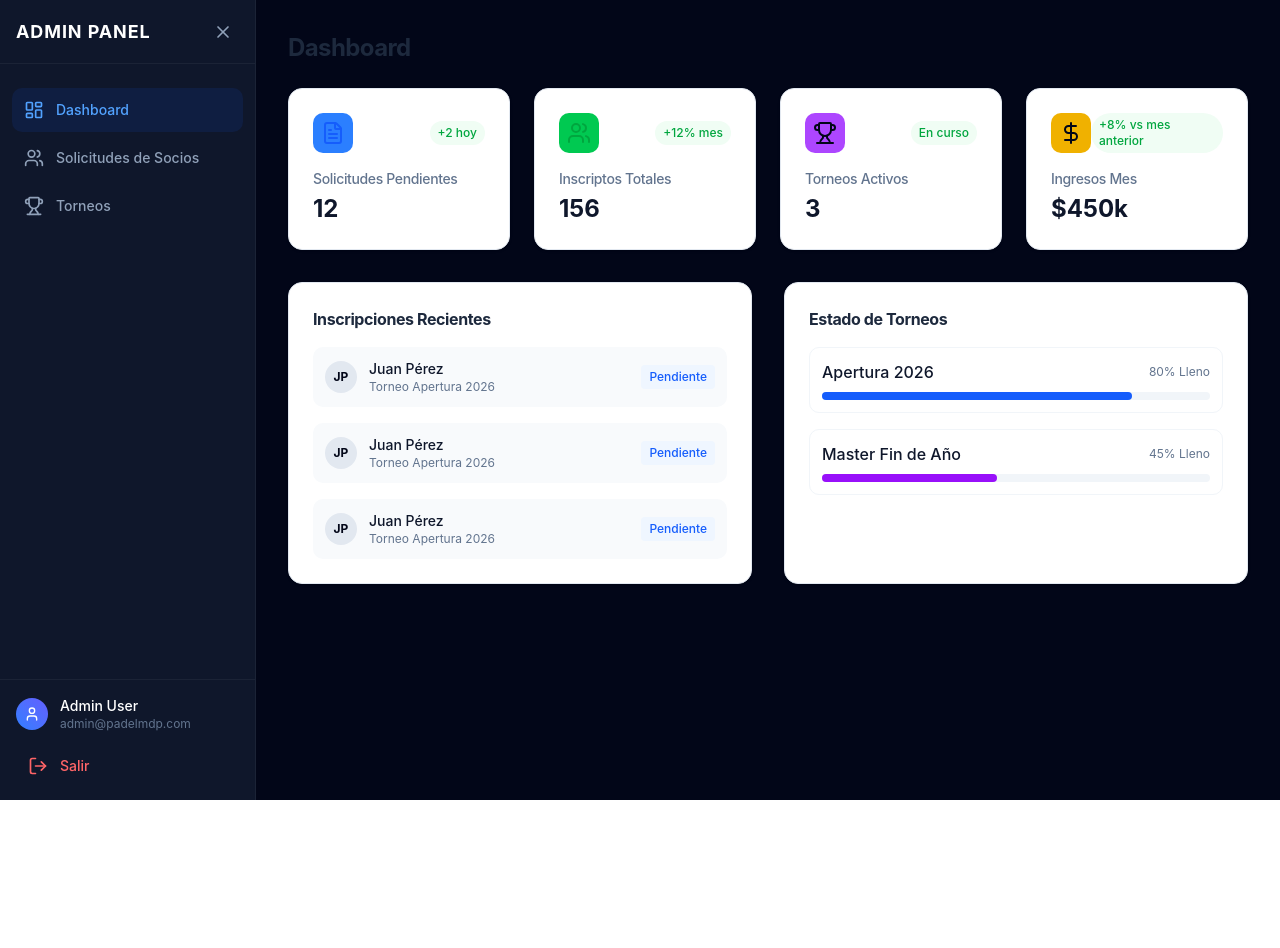
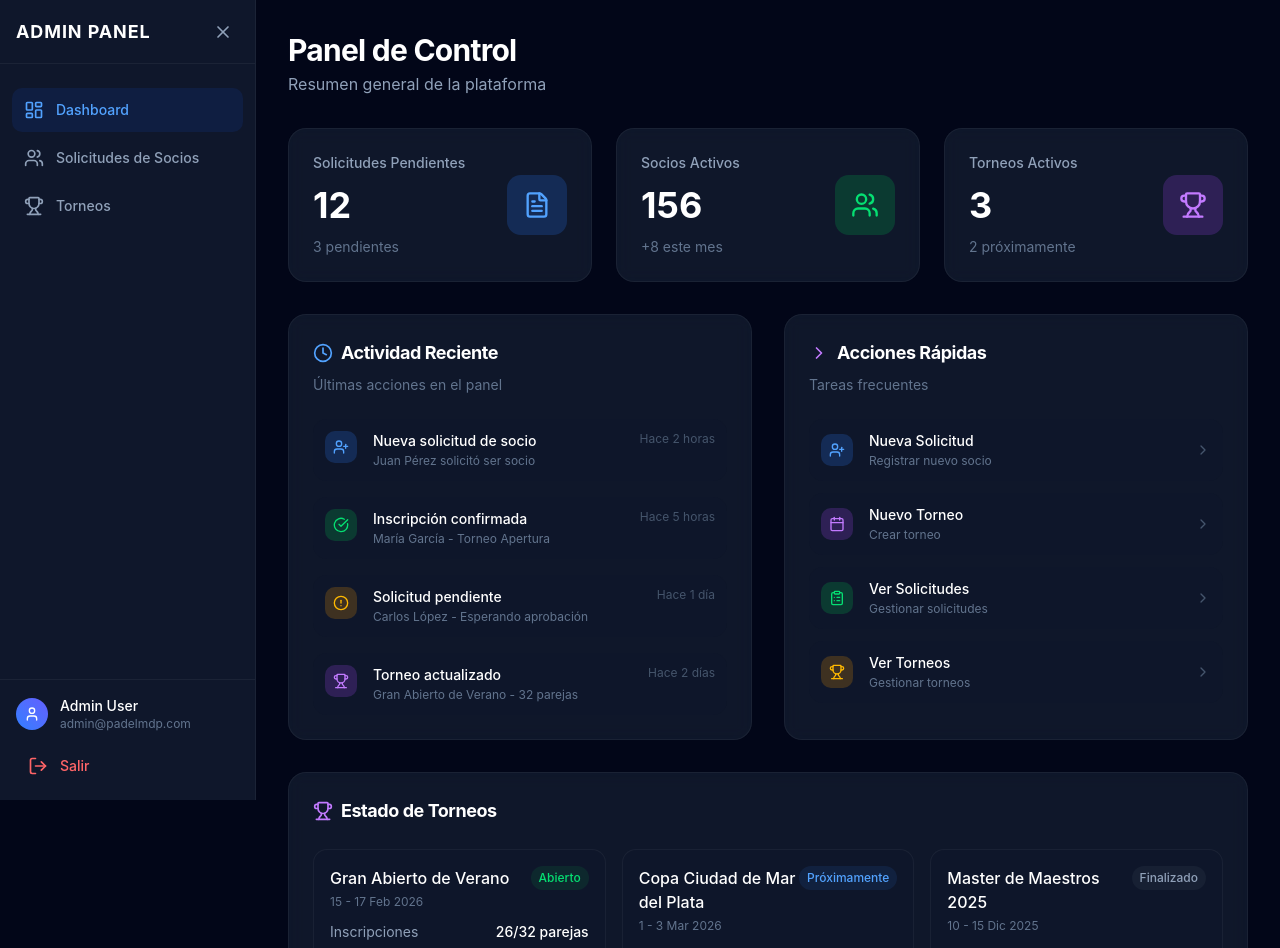
Before and after one commit to LautaroFullone/association-landing-page, a React (Vite) app: page /admin/dashboard in a window 1280 px wide. Shown: the top 948 px of the page. Before the commit the page ends 800 px from the top, so only its background shows below. Built offline with nearby package versions, Linux system fonts and the light colour scheme.

Commit message:
feat: update dashboard

```diff
--- a/src/pages/admin/Dashboard.tsx
+++ b/src/pages/admin/Dashboard.tsx
@@ -1,128 +1,316 @@
-import { Users, FileText, Trophy, DollarSign } from "lucide-react";
+import {
+  Users,
+  FileText,
+  Trophy,
+  ChevronRight,
+  Clock,
+  UserPlus,
+  ClipboardList,
+  Calendar,
+  CheckCircle,
+  AlertCircle,
+} from "lucide-react";
 
 export function Dashboard() {
   const stats = [
     {
       name: "Solicitudes Pendientes",
       value: "12",
+      subtitle: "3 pendientes",
       icon: FileText,
-      change: "+2 hoy",
-      color: "bg-blue-500",
+      iconBg: "bg-blue-500/20",
+      iconColor: "text-blue-400",
     },
     {
-      name: "Inscriptos Totales",
+      name: "Socios Activos",
       value: "156",
+      subtitle: "+8 este mes",
       icon: Users,
-      change: "+12% mes",
-      color: "bg-green-500",
+      iconBg: "bg-green-500/20",
+      iconColor: "text-green-400",
     },
     {
       name: "Torneos Activos",
       value: "3",
+      subtitle: "2 próximamente",
       icon: Trophy,
-      change: "En curso",
-      color: "bg-purple-500",
+      iconBg: "bg-purple-500/20",
+      iconColor: "text-purple-400",
+    },
+  ];
+
+  const recentActivity = [
+    {
+      id: 1,
+      icon: UserPlus,
+      iconBg: "bg-blue-500/20",
+      iconColor: "text-blue-400",
+      title: "Nueva solicitud de socio",
+      subtitle: "Juan Pérez solicitó ser socio",
+      time: "Hace 2 horas",
     },
     {
-      name: "Ingresos Mes",
-      value: "$450k",
-      icon: DollarSign,
-      change: "+8% vs mes anterior",
-      color: "bg-yellow-500",
+      id: 2,
+      icon: CheckCircle,
+      iconBg: "bg-green-500/20",
+      iconColor: "text-green-400",
+      title: "Inscripción confirmada",
+      subtitle: "María García - Torneo Apertura",
+      time: "Hace 5 horas",
+    },
+    {
+      id: 3,
+      icon: AlertCircle,
+      iconBg: "bg-amber-500/20",
+      iconColor: "text-amber-400",
+      title: "Solicitud pendiente",
+      subtitle: "Carlos López - Esperando aprobación",
+      time: "Hace 1 día",
+    },
+    {
+      id: 4,
+      icon: Trophy,
+      iconBg: "bg-purple-500/20",
+      iconColor: "text-purple-400",
+      title: "Torneo actualizado",
+      subtitle: "Gran Abierto de Verano - 32 parejas",
+      time: "Hace 2 días",
+    },
+  ];
+
+  const quickActions = [
+    {
+      id: 1,
+      icon: UserPlus,
+      iconBg: "bg-blue-500/20",
+      iconColor: "text-blue-400",
+      title: "Nueva Solicitud",
+      subtitle: "Registrar nuevo socio",
+      href: "/admin/membership-requests",
+    },
+    {
+      id: 2,
+      icon: Calendar,
+      iconBg: "bg-purple-500/20",
+      iconColor: "text-purple-400",
+      title: "Nuevo Torneo",
+      subtitle: "Crear torneo",
+      href: "/admin/tournaments/new",
+    },
+    {
+      id: 3,
+      icon: ClipboardList,
+      iconBg: "bg-green-500/20",
+      iconColor: "text-green-400",
+      title: "Ver Solicitudes",
+      subtitle: "Gestionar solicitudes",
+      href: "/admin/membership-requests",
+    },
+    {
+      id: 4,
+      icon: Trophy,
+      iconBg: "bg-amber-500/20",
+      iconColor: "text-amber-400",
+      title: "Ver Torneos",
+      subtitle: "Gestionar torneos",
+      href: "/admin/tournaments",
     },
   ];
 
   return (
-    <div>
-      <h2 className="text-2xl font-bold text-slate-800 mb-6">Dashboard</h2>
+    <div className="space-y-8">
+      {/* Header */}
+      <div>
+        <h1 className="text-2xl md:text-3xl font-bold text-white">
+          Panel de Control
+        </h1>
+        <p className="text-slate-400 mt-1">Resumen general de la plataforma</p>
+      </div>
 
-      <div className="grid grid-cols-1 md:grid-cols-2 lg:grid-cols-4 gap-6">
+      {/* Stats Cards */}
+      <div className="grid grid-cols-1 sm:grid-cols-2 lg:grid-cols-3 gap-4 md:gap-6">
         {stats.map((stat) => (
           <div
             key={stat.name}
-            className="bg-white p-6 rounded-xl border border-slate-200 shadow-sm"
+            className="bg-slate-800/50 backdrop-blur-sm p-5 md:p-6 rounded-2xl border border-white/5 hover:border-white/10 transition-all group"
           >
-            <div className="flex items-center justify-between mb-4">
+            <div className="flex items-center justify-between">
+              <div className="space-y-3">
+                <p className="text-slate-400 text-sm font-medium">
+                  {stat.name}
+                </p>
+                <p className="text-3xl md:text-4xl font-bold text-white">
+                  {stat.value}
+                </p>
+                <p className="text-slate-500 text-sm">{stat.subtitle}</p>
+              </div>
               <div
-                className={`p-2 rounded-lg ${stat.color} bg-opacity-10 text-${stat.color.split("-")[1]}-600`}
+                className={`p-3 md:p-4 rounded-xl ${stat.iconBg} ${stat.iconColor}`}
               >
-                <stat.icon className="w-6 h-6" />
+                <stat.icon className="w-6 h-6 md:w-7 md:h-7" />
               </div>
-              <span className="text-xs font-medium text-green-600 bg-green-50 px-2 py-1 rounded-full">
-                {stat.change}
-              </span>
             </div>
-
-            <h3 className="text-slate-500 text-sm font-medium">{stat.name}</h3>
-            <p className="text-2xl font-bold text-slate-900 mt-1">
-              {stat.value}
-            </p>
           </div>
         ))}
       </div>
 
-      <div className="mt-8 grid grid-cols-1 lg:grid-cols-2 gap-8">
-        <div className="bg-white p-6 rounded-xl border border-slate-200 shadow-sm">
-          <h3 className="font-bold text-slate-800 mb-4">
-            Inscripciones Recientes
-          </h3>
+      {/* Activity & Quick Actions Grid */}
+      <div className="grid grid-cols-1 lg:grid-cols-2 gap-6 md:gap-8">
+        {/* Recent Activity */}
+        <div className="bg-slate-800/50 backdrop-blur-sm p-5 md:p-6 rounded-2xl border border-white/5">
+          <div className="flex items-center gap-2 mb-6">
+            <Clock className="w-5 h-5 text-blue-400" />
+            <h3 className="text-lg font-bold text-white">Actividad Reciente</h3>
+          </div>
+          <p className="text-slate-500 text-sm -mt-4 mb-6">
+            Últimas acciones en el panel
+          </p>
+
           <div className="space-y-4">
-            {[1, 2, 3].map((i) => (
+            {recentActivity.map((activity) => (
               <div
-                key={i}
-                className="flex items-center justify-between p-3 bg-slate-50 rounded-lg"
+                key={activity.id}
+                className="flex items-start gap-4 p-3 rounded-xl bg-slate-900/50 hover:bg-slate-900 transition-colors"
               >
-                <div className="flex items-center gap-3">
-                  <div className="w-8 h-8 rounded-full bg-slate-200 flex items-center justify-center text-xs font-bold">
-                    JP
-                  </div>
-                  <div>
-                    <p className="text-sm font-medium text-slate-900">
-                      Juan Pérez
-                    </p>
-                    <p className="text-xs text-slate-500">
-                      Torneo Apertura 2026
-                    </p>
-                  </div>
+                <div
+                  className={`p-2 rounded-lg ${activity.iconBg} ${activity.iconColor} shrink-0`}
+                >
+                  <activity.icon className="w-4 h-4" />
                 </div>
-                <span className="text-xs font-medium text-blue-600 bg-blue-50 px-2 py-1 rounded">
-                  Pendiente
+                <div className="flex-1 min-w-0">
+                  <p className="text-sm font-medium text-white truncate">
+                    {activity.title}
+                  </p>
+                  <p className="text-xs text-slate-500 mt-0.5 truncate">
+                    {activity.subtitle}
+                  </p>
+                </div>
+                <span className="text-xs text-slate-600 shrink-0">
+                  {activity.time}
                 </span>
               </div>
             ))}
           </div>
         </div>
 
-        <div className="bg-white p-6 rounded-xl border border-slate-200 shadow-sm">
-          <h3 className="font-bold text-slate-800 mb-4">Estado de Torneos</h3>
-          <div className="space-y-4">
-            {/* Mock Content */}
-            <div className="p-3 border border-slate-100 rounded-lg">
-              <div className="flex justify-between items-center mb-2">
-                <span className="font-medium text-slate-900">
-                  Apertura 2026
-                </span>
-                <span className="text-xs text-slate-500">80% Lleno</span>
+        {/* Quick Actions */}
+        <div className="bg-slate-800/50 backdrop-blur-sm p-5 md:p-6 rounded-2xl border border-white/5">
+          <div className="flex items-center gap-2 mb-6">
+            <ChevronRight className="w-5 h-5 text-purple-400" />
+            <h3 className="text-lg font-bold text-white">Acciones Rápidas</h3>
+          </div>
+          <p className="text-slate-500 text-sm -mt-4 mb-6">Tareas frecuentes</p>
+
+          <div className="space-y-3">
+            {quickActions.map((action) => (
+              <a
+                key={action.id}
+                href={action.href}
+                className="flex items-center gap-4 p-3 rounded-xl bg-slate-900/50 hover:bg-slate-900 transition-colors group cursor-pointer"
+              >
+                <div
+                  className={`p-2 rounded-lg ${action.iconBg} ${action.iconColor} shrink-0`}
+                >
+                  <action.icon className="w-4 h-4" />
+                </div>
+                <div className="flex-1 min-w-0">
+                  <p className="text-sm font-medium text-white">
+                    {action.title}
+                  </p>
+                  <p className="text-xs text-slate-500 mt-0.5">
+                    {action.subtitle}
+                  </p>
+                </div>
+                <ChevronRight className="w-4 h-4 text-slate-600 group-hover:text-slate-400 group-hover:translate-x-0.5 transition-all shrink-0" />
+              </a>
+            ))}
+          </div>
+        </div>
+      </div>
+
+      {/* Tournament Status */}
+      <div className="bg-slate-800/50 backdrop-blur-sm p-5 md:p-6 rounded-2xl border border-white/5">
+        <div className="flex items-center gap-2 mb-6">
+          <Trophy className="w-5 h-5 text-purple-400" />
+          <h3 className="text-lg font-bold text-white">Estado de Torneos</h3>
+        </div>
+
+        <div className="grid grid-cols-1 md:grid-cols-2 lg:grid-cols-3 gap-4">
+          {/* Tournament 1 */}
+          <div className="p-4 rounded-xl bg-slate-900/50 border border-white/5">
+            <div className="flex justify-between items-start mb-3">
+              <div>
+                <p className="font-medium text-white">Gran Abierto de Verano</p>
+                <p className="text-xs text-slate-500 mt-1">15 - 17 Feb 2026</p>
               </div>
-              <div className="w-full bg-slate-100 rounded-full h-2">
+              <span className="text-xs font-medium text-green-400 bg-green-500/10 px-2 py-1 rounded-full">
+                Abierto
+              </span>
+            </div>
+            <div className="space-y-2">
+              <div className="flex justify-between text-sm">
+                <span className="text-slate-400">Inscripciones</span>
+                <span className="text-white font-medium">26/32 parejas</span>
+              </div>
+              <div className="w-full bg-slate-700 rounded-full h-2">
                 <div
-                  className="bg-blue-600 h-2 rounded-full"
-                  style={{ width: "80%" }}
-                ></div>
+                  className="bg-gradient-to-r from-blue-500 to-blue-400 h-2 rounded-full transition-all"
+                  style={{ width: "81%" }}
+                />
               </div>
             </div>
-            <div className="p-3 border border-slate-100 rounded-lg">
-              <div className="flex justify-between items-center mb-2">
-                <span className="font-medium text-slate-900">
-                  Master Fin de Año
-                </span>
-                <span className="text-xs text-slate-500">45% Lleno</span>
+          </div>
+
+          {/* Tournament 2 */}
+          <div className="p-4 rounded-xl bg-slate-900/50 border border-white/5">
+            <div className="flex justify-between items-start mb-3">
+              <div>
+                <p className="font-medium text-white">
+                  Copa Ciudad de Mar del Plata
+                </p>
+                <p className="text-xs text-slate-500 mt-1">1 - 3 Mar 2026</p>
               </div>
-              <div className="w-full bg-slate-100 rounded-full h-2">
+              <span className="text-xs font-medium text-blue-400 bg-blue-500/10 px-2 py-1 rounded-full">
+                Próximamente
+              </span>
+            </div>
+            <div className="space-y-2">
+              <div className="flex justify-between text-sm">
+                <span className="text-slate-400">Inscripciones</span>
+                <span className="text-white font-medium">12/24 parejas</span>
+              </div>
+              <div className="w-full bg-slate-700 rounded-full h-2">
                 <div
-                  className="bg-purple-600 h-2 rounded-full"
-                  style={{ width: "45%" }}
-                ></div>
+                  className="bg-gradient-to-r from-purple-500 to-purple-400 h-2 rounded-full transition-all"
+                  style={{ width: "50%" }}
+                />
+              </div>
+            </div>
+          </div>
+
+          {/* Tournament 3 */}
+          <div className="p-4 rounded-xl bg-slate-900/50 border border-white/5">
+            <div className="flex justify-between items-start mb-3">
+              <div>
+                <p className="font-medium text-white">
+                  Master de Maestros 2025
+                </p>
+                <p className="text-xs text-slate-500 mt-1">10 - 15 Dic 2025</p>
+              </div>
+              <span className="text-xs font-medium text-slate-400 bg-slate-500/10 px-2 py-1 rounded-full">
+                Finalizado
+              </span>
+            </div>
+            <div className="space-y-2">
+              <div className="flex justify-between text-sm">
+                <span className="text-slate-400">Inscripciones</span>
+                <span className="text-white font-medium">16/16 parejas</span>
+              </div>
+              <div className="w-full bg-slate-700 rounded-full h-2">
+                <div
+                  className="bg-gradient-to-r from-slate-500 to-slate-400 h-2 rounded-full transition-all"
+                  style={{ width: "100%" }}
+                />
               </div>
             </div>
           </div>
```
